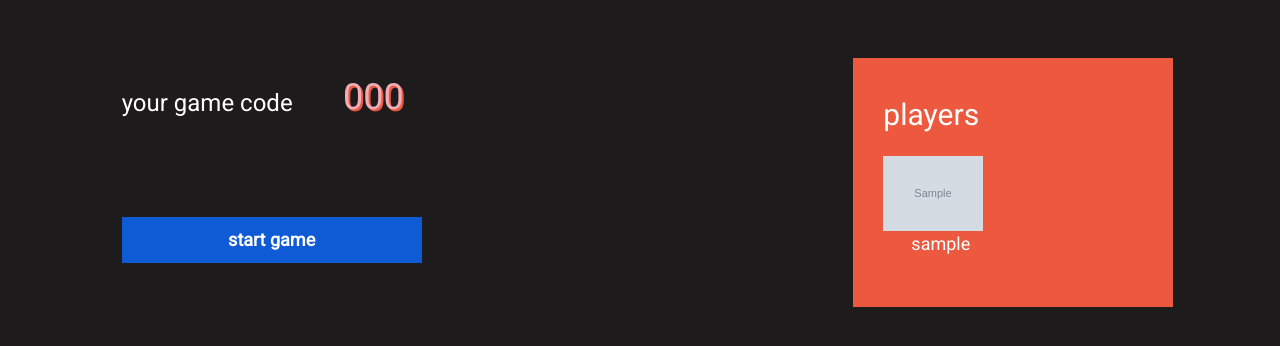
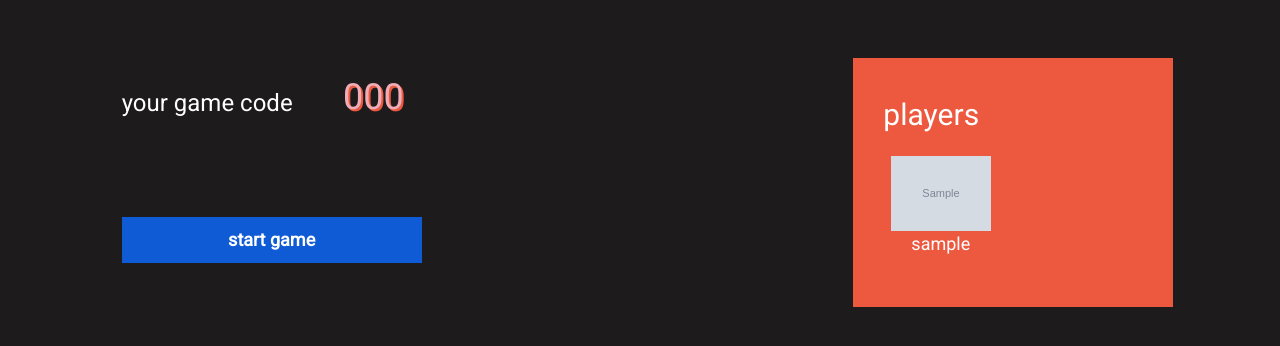
Before and after one commit to marsmans13/game_app, a Flask app: page /create-game/000 in a window 1280 px wide. Shown: the part 225-571 px from the top of the page. Run offline with Flask 2, Linux system fonts and the light colour scheme; tables that the repository leaves empty hold one stand-in row (values such as "Sample post"); grey boxes marked "Sample" are stand-in pictures; some libraries are stand-ins or nearby versions.

Commit message:
Fix avatar on create game

```diff
--- a/game_app/static/style.css
+++ b/game_app/static/style.css
@@ -137,7 +137,8 @@ html, body {
 .avatar-scores {
     display: inline-block;
     width: 100px;
-    margin-left: 0;
+    margin-left: auto;
+    margin-right: auto;
     padding-left: 0;
 }
 
--- a/game_app/templates/create_game.html
+++ b/game_app/templates/create_game.html
@@ -43,7 +43,7 @@
                     <div class="row">
                         {% for player_in_game in players_in_game %}
                             <div class="col-sm-6 col-xs-12">
-                                <li><img class="avatars" src="{{ player_in_game[1] }}"></li>
+                                <li><img class="avatars" style="display:block;" src="{{ player_in_game[1] }}"></li>
                                 <li class="players"> {{ player_in_game[0].username }} </li>
                             </div>
                         {% endfor %}
```
